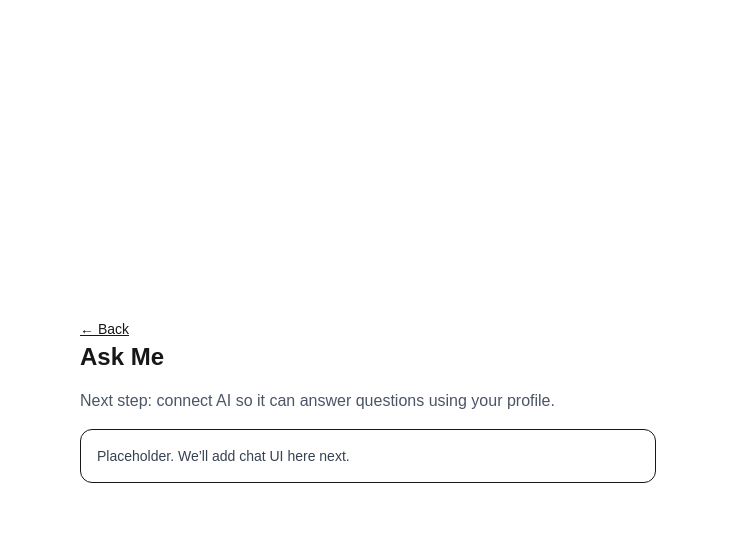
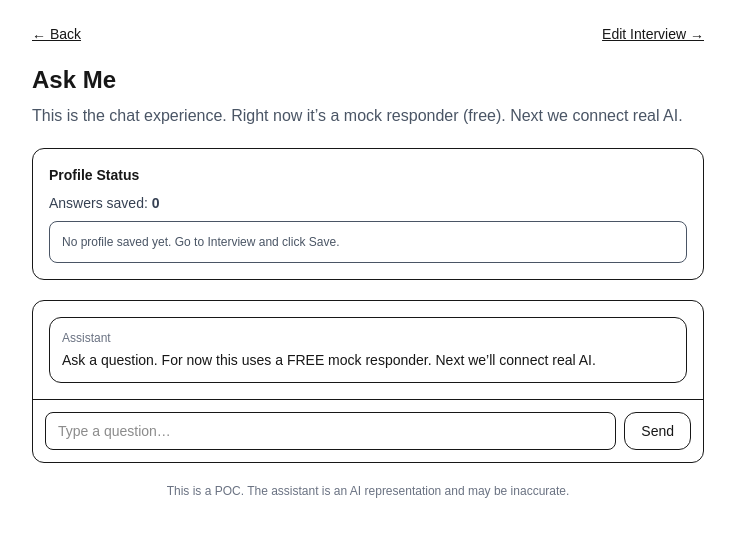
Before and after one commit to A827/personality-ai-poc, a Next.js app: page /ask in a window 1280 px wide. Shown: the top 536 px of the page, without its empty margins (272-1007 px from the left). Built offline with nearby package versions, Linux system fonts and the light colour scheme.

Commit message:
Add Ask Me chat with profile summary (mock AI)

```diff
--- a/app/ask/page.tsx
+++ b/app/ask/page.tsx
@@ -1,21 +1,179 @@
+"use client";
+
+import { useEffect, useMemo, useState } from "react";
+
+type AnswerMap = Record<string, string>;
+type ChatMsg = { role: "user" | "assistant"; text: string };
+
+const STORAGE_KEY = "poc_personality_answers_v1";
+
+function safeParse(raw: string | null): AnswerMap {
+  if (!raw) return {};
+  try {
+    return JSON.parse(raw);
+  } catch {
+    return {};
+  }
+}
+
+// Very simple “profile builder” from saved answers
+function buildProfileSummary(answers: AnswerMap) {
+  const get = (id: string) => (answers[id] || "").trim();
+
+  const values1 = get("values_1");
+  const values2 = get("values_2");
+  const decisions1 = get("decisions_1");
+  const decisions2 = get("decisions_2");
+  const emotions1 = get("emotions_1");
+  const emotions2 = get("emotions_2");
+  const relationships1 = get("relationships_1");
+  const relationships2 = get("relationships_2");
+  const identity1 = get("identity_1");
+  const advice1 = get("advice_1");
+
+  const filled = Object.values(answers).filter((v) => (v || "").trim().length > 0).length;
+
+  return {
+    filled,
+    summary: [
+      identity1 && `Self-description: ${identity1}`,
+      values1 && `Core values: ${values1}`,
+      values2 && `Priority choice: ${values2}`,
+      decisions1 && `Decision style: ${decisions1}`,
+      decisions2 && `Decision speed: ${decisions2}`,
+      emotions1 && `Calm under stress: ${emotions1}`,
+      emotions2 && `Anger pattern: ${emotions2}`,
+      relationships1 && `How you show love: ${relationships1}`,
+      relationships2 && `Conflict style: ${relationships2}`,
+      advice1 && `Repeated advice: ${advice1}`,
+    ]
+      .filter(Boolean)
+      .join("\n"),
+  };
+}
+
+// Mock “personality answer” (free placeholder)
+// We intentionally do NOT claim to be the real person.
+function generateMockAnswer(profileSummary: string, userQuestion: string) {
+  const trimmed = userQuestion.trim();
+  if (!trimmed) return "Ask me anything.";
+
+  return [
+    "Here’s a *mock* response based on your saved interview (no real AI connected yet):",
+    "",
+    "What I’m considering about you:",
+    profileSummary ? profileSummary : "(No profile saved yet — go complete the Interview.)",
+    "",
+    "Answer (style-matched as best as possible):",
+    `If I were answering this based on my values and habits, I’d approach it like this: ${trimmed}`,
+    "",
+    "Next upgrade: connect a real AI model so this becomes truly personalized and consistent.",
+  ].join("\n");
+}
+
 export default function AskPage() {
+  const [answers, setAnswers] = useState<AnswerMap>({});
+  const [loaded, setLoaded] = useState(false);
+
+  const [input, setInput] = useState("");
+  const [chat, setChat] = useState<ChatMsg[]>([
+    {
+      role: "assistant",
+      text: "Ask a question. For now this uses a FREE mock responder. Next we’ll connect real AI.",
+    },
+  ]);
+
+  useEffect(() => {
+    const raw = localStorage.getItem(STORAGE_KEY);
+    setAnswers(safeParse(raw));
+    setLoaded(true);
+  }, []);
+
+  const profile = useMemo(() => buildProfileSummary(answers), [answers]);
+
+  function send() {
+    const q = input.trim();
+    if (!q) return;
+
+    setChat((prev) => [...prev, { role: "user", text: q }]);
+    setInput("");
+
+    const reply = generateMockAnswer(profile.summary, q);
+    setChat((prev) => [...prev, { role: "assistant", text: reply }]);
+  }
+
   return (
-    <main className="min-h-screen p-6 flex items-center justify-center">
-      <div className="w-full max-w-xl space-y-4">
+    <main className="min-h-screen p-6 flex items-start justify-center">
+      <div className="w-full max-w-2xl space-y-5">
+        <div className="flex items-center justify-between">
           <a href="/" className="text-sm underline">
             ← Back
           </a>
+          <a href="/interview" className="text-sm underline">
+            Edit Interview →
+          </a>
+        </div>
 
+        <header className="space-y-2">
           <h1 className="text-2xl font-bold">Ask Me</h1>
           <p className="text-gray-600">
-          Next step: connect AI so it can answer questions using your profile.
+            This is the chat experience. Right now it’s a mock responder (free). Next we connect real AI.
           </p>
+        </header>
 
-        <div className="rounded-xl border p-4">
-          <p className="text-sm text-gray-700">
-            Placeholder. We’ll add chat UI here next.
-          </p>
+        <div className="rounded-xl border p-4 space-y-2">
+          <div className="text-sm font-semibold">Profile Status</div>
+          {!loaded ? (
+            <div className="text-sm text-gray-600">Loading…</div>
+          ) : (
+            <div className="text-sm text-gray-700">
+              Answers saved: <span className="font-semibold">{profile.filled}</span>
+              <div className="mt-2 whitespace-pre-wrap text-xs text-gray-600 border rounded-lg p-3">
+                {profile.summary || "No profile saved yet. Go to Interview and click Save."}
               </div>
+            </div>
+          )}
+        </div>
+
+        <div className="rounded-xl border overflow-hidden">
+          <div className="max-h-[420px] overflow-auto p-4 space-y-3">
+            {chat.map((m, idx) => (
+              <div
+                key={idx}
+                className={`rounded-xl border p-3 text-sm whitespace-pre-wrap ${
+                  m.role === "user" ? "bg-gray-50" : ""
+                }`}
+              >
+                <div className="text-xs text-gray-500 mb-1">
+                  {m.role === "user" ? "You" : "Assistant"}
+                </div>
+                {m.text}
+              </div>
+            ))}
+          </div>
+
+          <div className="border-t p-3 flex gap-2">
+            <input
+              className="flex-1 rounded-lg border px-3 py-2 text-sm outline-none focus:ring-2"
+              placeholder="Type a question…"
+              value={input}
+              onChange={(e) => setInput(e.target.value)}
+              onKeyDown={(e) => {
+                if (e.key === "Enter") send();
+              }}
+            />
+            <button
+              onClick={send}
+              className="rounded-xl border px-4 py-2 text-sm hover:bg-gray-50 transition"
+            >
+              Send
+            </button>
+          </div>
+        </div>
+
+        <footer className="text-center text-xs text-gray-500">
+          This is a POC. The assistant is an AI representation and may be inaccurate.
+        </footer>
       </div>
     </main>
   );
```
Lines whose indentation alone changed are shown as unchanged.
